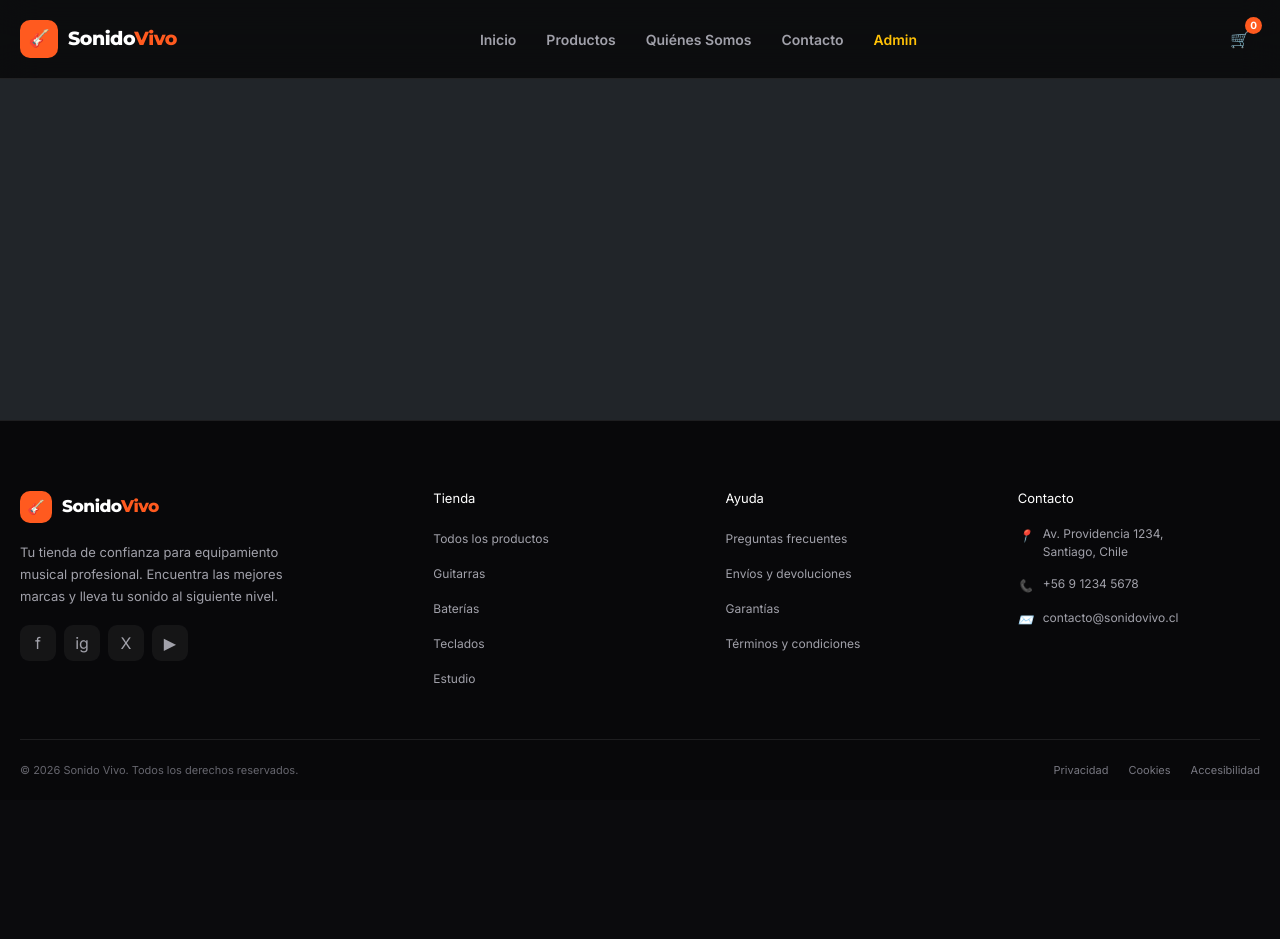
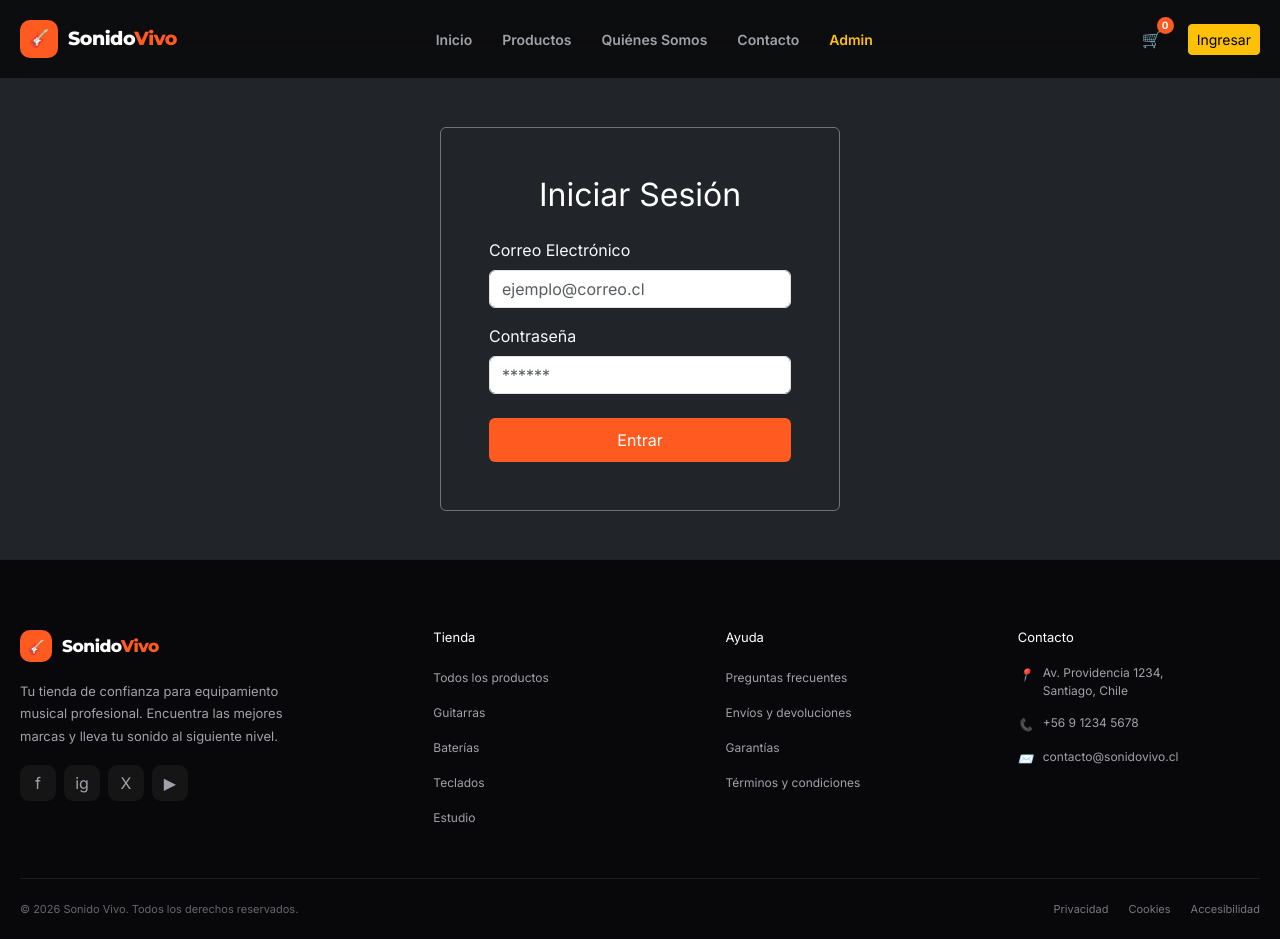
Before and after one commit to Fimchart/SonidoVivo_React, a React (Vite) app: page /login in a window 1280 px wide. Before the commit the page ends 800 px from the top, so only its background shows below. Built offline with nearby package versions, Linux system fonts and the light colour scheme.

Commit message:
Feat: Iniciosesion, AuthContext.tsx,cardContext.tsx,Productodetalle.tsx

```diff
--- a/src/App.tsx
+++ b/src/App.tsx
@@ -1,21 +1,20 @@
-// src/App.tsx
 import { Routes, Route } from 'react-router-dom';
 import Navbar from './components/organism/Navbar';
-import Footer from './components/organism/Footer'; // <-- Importar Footer
+import Footer from './components/organism/Footer';
 import Inicio from './pages/Inicio';
 import Productos from './pages/Productos';
 import ProductoDetalle from './pages/ProductoDetalle';
 import QuienesSomos from './pages/QuienesSomos';
 import Contacto from './pages/Contacto';
 import Admin from './pages/Admin';
+import Login from './pages/Login'; // <-- Asegúrate de importar Login
 
 function App() {
   return (
-    // min-vh-100 y flex-column hacen que el footer siempre quede abajo
     <div className="d-flex flex-column min-vh-100 bg-dark text-white">
       <Navbar />
 
-      <div className="flex-grow-1"> {/* Este div empuja el footer hacia abajo */}
+      <div className="flex-grow-1">
         <Routes>
           <Route path='/' element={<Inicio />} />
           <Route path='/productos' element={<Productos />} />
@@ -23,6 +22,7 @@ function App() {
           <Route path='/quienessomos' element={<QuienesSomos />} />
           <Route path='/contacto' element={<Contacto />} />
           <Route path='/admin' element={<Admin />} />
+          <Route path='/login' element={<Login />} /> {/* <-- Asegúrate de tener esta ruta */}
         </Routes>
       </div>
 
--- a/src/components/organism/Navbar.tsx
+++ b/src/components/organism/Navbar.tsx
@@ -1,10 +1,24 @@
 import { useState } from "react";
-import { NavLink } from "react-router-dom";
-import './Navbar.css'; // <-- IMPORTANTE: Importar los estilos
+import { NavLink, useNavigate } from "react-router-dom";
+import { useAuth } from "../../context/AuthContext";
+import { useCart } from "../../context/CardContext";
+import './Navbar.css';
 
 function Navbar() {
     const [menuAbierto, setMenuAbierto] = useState(false);
     const cerrarMenu = () => setMenuAbierto(false);
+
+    const { usuario, logout } = useAuth();
+    const { totalItems, vaciarCarrito } = useCart();
+    const navigate = useNavigate();
+
+    const handleLogout = () => {
+        logout();
+        localStorage.removeItem('sv_user');
+        vaciarCarrito();
+        navigate('/');
+        cerrarMenu();
+    };
 
     return (
         <header className="site-header">
@@ -21,39 +35,40 @@ function Navbar() {
                 <nav className={`main-nav ${menuAbierto ? 'active' : ''}`}>
                     <ul className="nav-list">
                         <li>
-                            <NavLink to="/" className={({ isActive }) => isActive ? "nav-link active" : "nav-link"} onClick={cerrarMenu}>
-                                Inicio
-                            </NavLink>
+                            <NavLink to="/" className={({ isActive }) => isActive ? "nav-link active" : "nav-link"} onClick={cerrarMenu}>Inicio</NavLink>
                         </li>
                         <li>
-                            <NavLink to="/productos" className={({ isActive }) => isActive ? "nav-link active" : "nav-link"} onClick={cerrarMenu}>
-                                Productos
-                            </NavLink>
+                            <NavLink to="/productos" className={({ isActive }) => isActive ? "nav-link active" : "nav-link"} onClick={cerrarMenu}>Productos</NavLink>
                         </li>
                         <li>
-                            <NavLink to="/quienessomos" className={({ isActive }) => isActive ? "nav-link active" : "nav-link"} onClick={cerrarMenu}>
-                                Quiénes Somos
-                            </NavLink>
+                            <NavLink to="/quienessomos" className={({ isActive }) => isActive ? "nav-link active" : "nav-link"} onClick={cerrarMenu}>Quiénes Somos</NavLink>
                         </li>
                         <li>
-                            <NavLink to="/contacto" className={({ isActive }) => isActive ? "nav-link active" : "nav-link"} onClick={cerrarMenu}>
-                                Contacto
-                            </NavLink>
+                            <NavLink to="/contacto" className={({ isActive }) => isActive ? "nav-link active" : "nav-link"} onClick={cerrarMenu}>Contacto</NavLink>
                         </li>
                         <li>
-                            <NavLink to="/admin" className={({ isActive }) => isActive ? "nav-link active text-warning" : "nav-link text-warning"} onClick={cerrarMenu}>
-                                Admin
-                            </NavLink>
+                            <NavLink to="/admin" className={({ isActive }) => isActive ? "nav-link active text-warning" : "nav-link text-warning"} onClick={cerrarMenu}>Admin</NavLink>
                         </li>
                     </ul>
                 </nav>
 
                 {/* Acciones */}
                 <div className="header-actions">
-                    <button className="header-action">
+                    <button className="header-action" title="Carrito">
                         🛒
-                        <span className="cart-count">0</span>
+                        <span className="cart-count">{totalItems}</span>
                     </button>
+
+                    {usuario ? (
+                        <button onClick={handleLogout} className="btn btn-outline-danger btn-sm ms-2">
+                            Salir
+                        </button>
+                    ) : (
+                        <NavLink to="/login" className="btn btn-outline-warning btn-sm ms-2" onClick={cerrarMenu}>
+                            Ingresar
+                        </NavLink>
+                    )}
+
                     <button className="menu-toggle" onClick={() => setMenuAbierto(!menuAbierto)}>
                         {menuAbierto ? '✖' : '☰'}
                     </button>
@@ -63,4 +78,5 @@ function Navbar() {
     );
 }
 
+// ¡ESTA LÍNEA FALTABA!
 export default Navbar;
--- /dev/null
+++ b/src/context/AuthContext.tsx
@@ -0,0 +1,31 @@
+// src/context/AuthContext.tsx
+import { createContext, useContext, useState } from 'react';
+import type { ReactNode } from 'react';
+
+interface AuthContextType {
+  usuario: string | null;
+  login: (correo: string) => void;
+  logout: () => void;
+}
+
+const AuthContext = createContext<AuthContextType | undefined>(undefined);
+
+export function AuthProvider({ children }: { children: ReactNode }) {
+  const [usuario, setUsuario] = useState<string | null>(null);
+
+  const login = (correo: string) => setUsuario(correo);
+  const logout = () => setUsuario(null);
+
+  return (
+    <AuthContext.Provider value={{ usuario, login, logout }}>
+      {children}
+    </AuthContext.Provider>
+  );
+}
+
+// Hook personalizado para usar el contexto fácilmente
+export function useAuth() {
+  const context = useContext(AuthContext);
+  if (!context) throw new Error('useAuth debe usarse dentro de un AuthProvider');
+  return context;
+}
--- /dev/null
+++ b/src/context/CardContext.tsx
@@ -0,0 +1,53 @@
+// src/context/CartContext.tsx
+import { createContext, useContext, useState } from 'react';
+import type { ReactNode } from 'react';
+import type { Producto } from '../data/Producto';
+
+interface CartContextType {
+  carrito: Producto[];
+  agregarAlCarrito: (producto: Producto) => boolean; // Retorna true si se agregó, false si no hay sesión
+  eliminarDelCarrito: (id: number) => void;
+  vaciarCarrito: () => void;
+  totalItems: number;
+}
+
+const CartContext = createContext<CartContextType | undefined>(undefined);
+
+export function CartProvider({ children }: { children: ReactNode }) {
+  const [carrito, setCarrito] = useState<Producto[]>([]);
+
+  const agregarAlCarrito = (producto: Producto) => {
+    // Lógica de negocio: Verificamos si hay usuario logueado
+    const usuarioGuardado = localStorage.getItem('sv_user'); // Lo guardaremos en localStorage en el Login
+    if (!usuarioGuardado) {
+      return false; // No está logueado, no se puede agregar
+    }
+
+    setCarrito((prev) => [...prev, producto]);
+    return true;
+  };
+
+  const eliminarDelCarrito = (id: number) => {
+    setCarrito((prev) => prev.filter((p) => p.id !== id));
+  };
+
+  const vaciarCarrito = () => setCarrito([]);
+
+  return (
+    <CartContext.Provider value={{
+      carrito,
+      agregarAlCarrito,
+      eliminarDelCarrito,
+      vaciarCarrito,
+      totalItems: carrito.length
+    }}>
+      {children}
+    </CartContext.Provider>
+  );
+}
+
+export function useCart() {
+  const context = useContext(CartContext);
+  if (!context) throw new Error('useCart debe usarse dentro de un CartProvider');
+  return context;
+}
--- a/src/main.tsx
+++ b/src/main.tsx
@@ -1,16 +1,21 @@
+// src/main.tsx
 import { StrictMode } from 'react'
 import { createRoot } from 'react-dom/client'
 import { BrowserRouter } from 'react-router-dom'
 import 'bootstrap/dist/css/bootstrap.min.css'
 import './index.css'
 import App from './App.tsx'
+import { AuthProvider } from './context/AuthContext.tsx'
+import { CartProvider } from './context/CardContext.tsx'
 
 createRoot(document.getElementById('root')!).render(
   <StrictMode>
-
-    <BrowserRouter>
-      <App />
-    </BrowserRouter>
-
+    <AuthProvider>
+      <CartProvider>
+        <BrowserRouter>
+          <App />
+        </BrowserRouter>
+      </CartProvider>
+    </AuthProvider>
   </StrictMode>,
 )
--- /dev/null
+++ b/src/pages/Login.tsx
@@ -0,0 +1,54 @@
+import { useState } from 'react';
+import { useNavigate } from 'react-router-dom';
+import { useAuth } from '../context/AuthContext';
+// Importación de Boton eliminada para quitar el warning
+
+function Login() {
+  const [correo, setCorreo] = useState('');
+  const [password, setPassword] = useState('');
+  const [error, setError] = useState('');
+
+  const { login } = useAuth();
+  const navigate = useNavigate();
+
+  const handleLogin = (e: React.FormEvent) => {
+    e.preventDefault();
+    if (!correo || !password) {
+      setError('Debes completar ambos campos.');
+      return;
+    }
+
+    login(correo);
+    localStorage.setItem('sv_user', correo);
+    navigate('/productos');
+  };
+
+  return (
+    <div className="container mt-5 pb-5 d-flex justify-content-center">
+      <div className="bg-dark p-5 rounded border border-secondary" style={{ maxWidth: '400px', width: '100%' }}>
+        <h2 className="text-white text-center mb-4">Iniciar Sesión</h2>
+
+        <form onSubmit={handleLogin}>
+          <div className="mb-3">
+            <label className="form-label text-light">Correo Electrónico</label>
+            <input type="email" className="form-control" value={correo} onChange={(e) => setCorreo(e.target.value)} placeholder="ejemplo@correo.cl"/>
+          </div>
+          <div className="mb-3">
+            <label className="form-label text-light">Contraseña</label>
+            <input type="password" className="form-control" value={password} onChange={(e) => setPassword(e.target.value)} placeholder="******"/>
+          </div>
+
+          {error && <div className="alert alert-danger py-2">{error}</div>}
+
+          <div className="d-grid gap-2 mt-4">
+            <button type="submit" className="btn btn-primary" style={{ backgroundColor: 'var(--sv-primary)', border: 'none', padding: '10px' }}>
+              Entrar
+            </button>
+          </div>
+        </form>
+      </div>
+    </div>
+  );
+}
+
+export default Login;
--- a/src/pages/ProductoDetalle.tsx
+++ b/src/pages/ProductoDetalle.tsx
@@ -1,12 +1,16 @@
-// src/pages/ProductoDetalle.tsx
 import { useParams, useNavigate } from 'react-router-dom';
 import { productoService } from '../Service/ProductoService';
+import { useCart } from '../context/CardContext';
+import { useAuth } from '../context/AuthContext';
 import Boton from '../components/atoms/Boton';
 
-function ProductoDetalle() { // <-- Aquí NO debe haber props
+function ProductoDetalle() {
   const { id } = useParams();
   const navigate = useNavigate();
+  const { agregarAlCarrito } = useCart();
+  const { usuario } = useAuth();
 
+  // Buscamos el producto (Faltaba esta línea)
   const producto = productoService.getById(Number(id));
 
   if (!producto) {
@@ -22,6 +26,16 @@ function ProductoDetalle() { // <-- Aquí NO debe haber props
 
   const formatearPrecio = (valor: number) => {
     return new Intl.NumberFormat('es-CL', { style: 'currency', currency: 'CLP' }).format(valor);
+  };
+
+  const handleComprar = () => {
+    if (!usuario) {
+      alert("¡Debes iniciar sesión para comprar!");
+      navigate('/login');
+      return;
+    }
+    agregarAlCarrito(producto);
+    alert(`${producto.titulo} agregado al carrito.`);
   };
 
   return (
@@ -42,9 +56,12 @@ function ProductoDetalle() { // <-- Aquí NO debe haber props
           <p className="text-light mt-3">{producto.descripcion}</p>
           <h3 className="text-warning mt-3">{formatearPrecio(producto.precio)}</h3>
 
-          <div className="mt-4">
+          <div className="mt-4 d-flex gap-3">
+            <Boton onClick={handleComprar} variant="primary">
+              Agregar al Carrito 🛒
+            </Boton>
             <Boton onClick={() => navigate('/productos')} variant="secondary">
-              Volver al catálogo
+              Volver
             </Boton>
           </div>
         </div>
@@ -53,4 +70,5 @@ function ProductoDetalle() { // <-- Aquí NO debe haber props
   );
 }
 
+// ¡ESTA LÍNEA FALTABA!
 export default ProductoDetalle;
```
